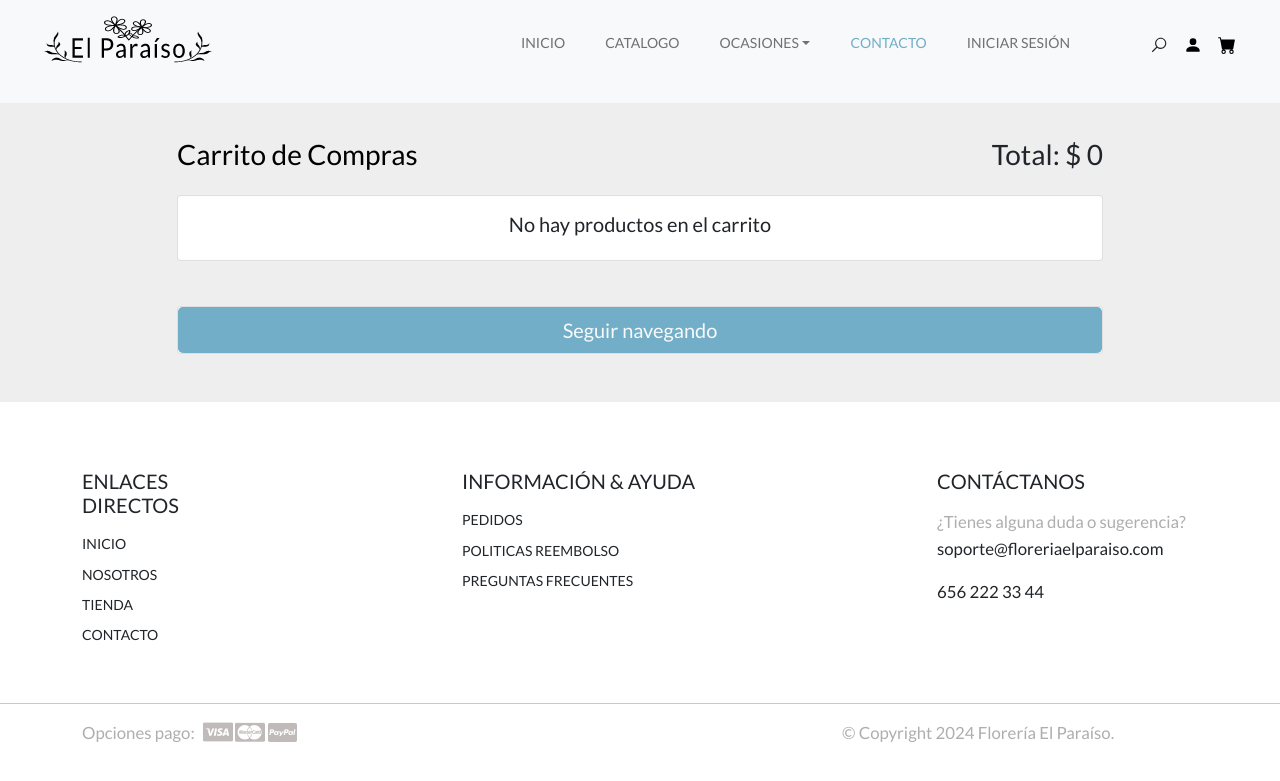
After one commit to F3lixI/proyectoTopicos, a Django app: page /shoppingCart in a window 1280 px wide. The commit adds this page. Shown: the top 781 px of the page. Run offline with Django 4.2, Linux system fonts and the light colour scheme; some libraries are stand-ins or nearby versions.

Commit message:
shopping cart

```diff
--- /dev/null
+++ b/Venta/templates/cart.html
@@ -0,0 +1,389 @@
+{% load static %}
+<!DOCTYPE html>
+<html>
+  <head>
+    <title>Florería</title>
+    <meta charset="utf-8">
+    <meta http-equiv="X-UA-Compatible" content="IE=edge">
+    <meta name="viewport" content="width=device-width, initial-scale=1.0">
+    <meta name="format-detection" content="telephone=no">
+    <meta name="apple-mobile-web-app-capable" content="yes">
+    <meta name="author" content="">
+    <meta name="keywords" content="">
+    <meta name="description" content="">
+    <link rel="stylesheet" type="text/css" href="{% static 'css/bootstrap.min.css' %}">
+    <link rel="stylesheet" type="text/css" href="{% static 'style.css' %}">
+    <link rel="stylesheet" href="https://cdn.jsdelivr.net/npm/swiper@9/swiper-bundle.min.css" />
+    <link rel="preconnect" href="https://fonts.googleapis.com">
+    <link rel="preconnect" href="https://fonts.gstatic.com" crossorigin>
+    <link href="https://fonts.googleapis.com/css2?family=Jost:wght@300;400;500&family=Lato:wght@300;400;700&display=swap" rel="stylesheet">
+    <!-- script
+    ================================================== -->
+    <script src="{% static 'js\modernizr.js' %}"></script>
+  </head>
+  <body data-bs-spy="scroll" data-bs-target="#navbar" data-bs-root-margin="0px 0px -40%" data-bs-smooth-scroll="true" tabindex="0">
+    <svg xmlns="http://www.w3.org/2000/svg" style="display: none;">
+      <symbol id="search" xmlns="http://www.w3.org/2000/svg" viewBox="0 0 32 32">
+        <title>Search</title>
+        <path fill="currentColor" d="M19 3C13.488 3 9 7.488 9 13c0 2.395.84 4.59 2.25 6.313L3.281 27.28l1.439 1.44l7.968-7.969A9.922 9.922 0 0 0 19 23c5.512 0 10-4.488 10-10S24.512 3 19 3zm0 2c4.43 0 8 3.57 8 8s-3.57 8-8 8s-8-3.57-8-8s3.57-8 8-8z" />
+      </symbol>
+      <symbol xmlns="http://www.w3.org/2000/svg" id="user" viewBox="0 0 16 16">
+        <path d="M3 14s-1 0-1-1 1-4 6-4 6 3 6 4-1 1-1 1H3Zm5-6a3 3 0 1 0 0-6 3 3 0 0 0 0 6Z" />
+      </symbol>
+      <symbol xmlns="http://www.w3.org/2000/svg" id="cart" viewBox="0 0 16 16">
+        <path d="M0 1.5A.5.5 0 0 1 .5 1H2a.5.5 0 0 1 .485.379L2.89 3H14.5a.5.5 0 0 1 .491.592l-1.5 8A.5.5 0 0 1 13 12H4a.5.5 0 0 1-.491-.408L2.01 3.607 1.61 2H.5a.5.5 0 0 1-.5-.5zM5 12a2 2 0 1 0 0 4 2 2 0 0 0 0-4zm7 0a2 2 0 1 0 0 4 2 2 0 0 0 0-4zm-7 1a1 1 0 1 1 0 2 1 1 0 0 1 0-2zm7 0a1 1 0 1 1 0 2 1 1 0 0 1 0-2z" />
+      </symbol>
+      <svg xmlns="http://www.w3.org/2000/svg" id="chevron-left" viewBox="0 0 16 16">
+        <path fill-rule="evenodd" d="M11.354 1.646a.5.5 0 0 1 0 .708L5.707 8l5.647 5.646a.5.5 0 0 1-.708.708l-6-6a.5.5 0 0 1 0-.708l6-6a.5.5 0 0 1 .708 0z" />
+      </svg>
+      <symbol xmlns="http://www.w3.org/2000/svg" id="chevron-right" viewBox="0 0 16 16">
+        <path fill-rule="evenodd" d="M4.646 1.646a.5.5 0 0 1 .708 0l6 6a.5.5 0 0 1 0 .708l-6 6a.5.5 0 0 1-.708-.708L10.293 8 4.646 2.354a.5.5 0 0 1 0-.708z" />
+      </symbol>
+      <symbol xmlns="http://www.w3.org/2000/svg" id="cart-outline" viewBox="0 0 16 16">
+        <path d="M0 1.5A.5.5 0 0 1 .5 1H2a.5.5 0 0 1 .485.379L2.89 3H14.5a.5.5 0 0 1 .49.598l-1 5a.5.5 0 0 1-.465.401l-9.397.472L4.415 11H13a.5.5 0 0 1 0 1H4a.5.5 0 0 1-.491-.408L2.01 3.607 1.61 2H.5a.5.5 0 0 1-.5-.5zM3.102 4l.84 4.479 9.144-.459L13.89 4H3.102zM5 12a2 2 0 1 0 0 4 2 2 0 0 0 0-4zm7 0a2 2 0 1 0 0 4 2 2 0 0 0 0-4zm-7 1a1 1 0 1 1 0 2 1 1 0 0 1 0-2zm7 0a1 1 0 1 1 0 2 1 1 0 0 1 0-2z" />
+      </symbol>
+      <symbol xmlns="http://www.w3.org/2000/svg" id="quality" viewBox="0 0 16 16">
+        <path d="M9.669.864 8 0 6.331.864l-1.858.282-.842 1.68-1.337 1.32L2.6 6l-.306 1.854 1.337 1.32.842 1.68 1.858.282L8 12l1.669-.864 1.858-.282.842-1.68 1.337-1.32L13.4 6l.306-1.854-1.337-1.32-.842-1.68L9.669.864zm1.196 1.193.684 1.365 1.086 1.072L12.387 6l.248 1.506-1.086 1.072-.684 1.365-1.51.229L8 10.874l-1.355-.702-1.51-.229-.684-1.365-1.086-1.072L3.614 6l-.25-1.506 1.087-1.072.684-1.365 1.51-.229L8 1.126l1.356.702 1.509.229z" />
+        <path d="M4 11.794V16l4-1 4 1v-4.206l-2.018.306L8 13.126 6.018 12.1 4 11.794z" />
+      </symbol>
+      <symbol xmlns="http://www.w3.org/2000/svg" id="price-tag" viewBox="0 0 16 16">
+        <path d="M6 4.5a1.5 1.5 0 1 1-3 0 1.5 1.5 0 0 1 3 0zm-1 0a.5.5 0 1 0-1 0 .5.5 0 0 0 1 0z" />
+        <path d="M2 1h4.586a1 1 0 0 1 .707.293l7 7a1 1 0 0 1 0 1.414l-4.586 4.586a1 1 0 0 1-1.414 0l-7-7A1 1 0 0 1 1 6.586V2a1 1 0 0 1 1-1zm0 5.586 7 7L13.586 9l-7-7H2v4.586z" />
+      </symbol>
+      <symbol xmlns="http://www.w3.org/2000/svg" id="shield-plus" viewBox="0 0 16 16">
+        <path d="M5.338 1.59a61.44 61.44 0 0 0-2.837.856.481.481 0 0 0-.328.39c-.554 4.157.726 7.19 2.253 9.188a10.725 10.725 0 0 0 2.287 2.233c.346.244.652.42.893.533.12.057.218.095.293.118a.55.55 0 0 0 .101.025.615.615 0 0 0 .1-.025c.076-.023.174-.061.294-.118.24-.113.547-.29.893-.533a10.726 10.726 0 0 0 2.287-2.233c1.527-1.997 2.807-5.031 2.253-9.188a.48.48 0 0 0-.328-.39c-.651-.213-1.75-.56-2.837-.855C9.552 1.29 8.531 1.067 8 1.067c-.53 0-1.552.223-2.662.524zM5.072.56C6.157.265 7.31 0 8 0s1.843.265 2.928.56c1.11.3 2.229.655 2.887.87a1.54 1.54 0 0 1 1.044 1.262c.596 4.477-.787 7.795-2.465 9.99a11.775 11.775 0 0 1-2.517 2.453 7.159 7.159 0 0 1-1.048.625c-.28.132-.581.24-.829.24s-.548-.108-.829-.24a7.158 7.158 0 0 1-1.048-.625 11.777 11.777 0 0 1-2.517-2.453C1.928 10.487.545 7.169 1.141 2.692A1.54 1.54 0 0 1 2.185 1.43 62.456 62.456 0 0 1 5.072.56z" />
+        <path d="M8 4.5a.5.5 0 0 1 .5.5v1.5H10a.5.5 0 0 1 0 1H8.5V9a.5.5 0 0 1-1 0V7.5H6a.5.5 0 0 1 0-1h1.5V5a.5.5 0 0 1 .5-.5z" />
+      </symbol>
+      <symbol xmlns="http://www.w3.org/2000/svg" id="star-fill" viewBox="0 0 16 16">
+        <path d="M3.612 15.443c-.386.198-.824-.149-.746-.592l.83-4.73L.173 6.765c-.329-.314-.158-.888.283-.95l4.898-.696L7.538.792c.197-.39.73-.39.927 0l2.184 4.327 4.898.696c.441.062.612.636.282.95l-3.522 3.356.83 4.73c.078.443-.36.79-.746.592L8 13.187l-4.389 2.256z" />
+      </symbol>
+      <symbol xmlns="http://www.w3.org/2000/svg" id="star-empty" viewBox="0 0 16 16">
+        <path d="M2.866 14.85c-.078.444.36.791.746.593l4.39-2.256 4.389 2.256c.386.198.824-.149.746-.592l-.83-4.73 3.522-3.356c.33-.314.16-.888-.282-.95l-4.898-.696L8.465.792a.513.513 0 0 0-.927 0L5.354 5.12l-4.898.696c-.441.062-.612.636-.283.95l3.523 3.356-.83 4.73zm4.905-2.767-3.686 1.894.694-3.957a.565.565 0 0 0-.163-.505L1.71 6.745l4.052-.576a.525.525 0 0 0 .393-.288L8 2.223l1.847 3.658a.525.525 0 0 0 .393.288l4.052.575-2.906 2.77a.565.565 0 0 0-.163.506l.694 3.957-3.686-1.894a.503.503 0 0 0-.461 0z" />
+      </symbol>
+      <symbol xmlns="http://www.w3.org/2000/svg" id="star-half" viewBox="0 0 16 16">
+        <path d="M5.354 5.119 7.538.792A.516.516 0 0 1 8 .5c.183 0 .366.097.465.292l2.184 4.327 4.898.696A.537.537 0 0 1 16 6.32a.548.548 0 0 1-.17.445l-3.523 3.356.83 4.73c.078.443-.36.79-.746.592L8 13.187l-4.389 2.256a.52.52 0 0 1-.146.05c-.342.06-.668-.254-.6-.642l.83-4.73L.173 6.765a.55.55 0 0 1-.172-.403.58.58 0 0 1 .085-.302.513.513 0 0 1 .37-.245l4.898-.696zM8 12.027a.5.5 0 0 1 .232.056l3.686 1.894-.694-3.957a.565.565 0 0 1 .162-.505l2.907-2.77-4.052-.576a.525.525 0 0 1-.393-.288L8.001 2.223 8 2.226v9.8z" />
+      </symbol>
+      <symbol xmlns="http://www.w3.org/2000/svg" id="quote" viewBox="0 0 24 24">
+        <path fill="currentColor" d="m15 17l2-4h-4V6h7v7l-2 4h-3Zm-9 0l2-4H4V6h7v7l-2 4H6Z" />
+      </symbol>
+      <symbol xmlns="http://www.w3.org/2000/svg" id="facebook" viewBox="0 0 24 24">
+        <path fill="currentColor" d="M9.198 21.5h4v-8.01h3.604l.396-3.98h-4V7.5a1 1 0 0 1 1-1h3v-4h-3a5 5 0 0 0-5 5v2.01h-2l-.396 3.98h2.396v8.01Z" />
+      </symbol>
+      <symbol xmlns="http://www.w3.org/2000/svg" id="youtube" viewBox="0 0 32 32">
+        <path fill="currentColor" d="M29.41 9.26a3.5 3.5 0 0 0-2.47-2.47C24.76 6.2 16 6.2 16 6.2s-8.76 0-10.94.59a3.5 3.5 0 0 0-2.47 2.47A36.13 36.13 0 0 0 2 16a36.13 36.13 0 0 0 .59 6.74a3.5 3.5 0 0 0 2.47 2.47c2.18.59 10.94.59 10.94.59s8.76 0 10.94-.59a3.5 3.5 0 0 0 2.47-2.47A36.13 36.13 0 0 0 30 16a36.13 36.13 0 0 0-.59-6.74ZM13.2 20.2v-8.4l7.27 4.2Z" />
+      </symbol>
+      <symbol xmlns="http://www.w3.org/2000/svg" id="twitter" viewBox="0 0 256 256">
+        <path fill="currentColor" d="m245.66 77.66l-29.9 29.9C209.72 177.58 150.67 232 80 232c-14.52 0-26.49-2.3-35.58-6.84c-7.33-3.67-10.33-7.6-11.08-8.72a8 8 0 0 1 3.85-11.93c.26-.1 24.24-9.31 39.47-26.84a110.93 110.93 0 0 1-21.88-24.2c-12.4-18.41-26.28-50.39-22-98.18a8 8 0 0 1 13.65-4.92c.35.35 33.28 33.1 73.54 43.72V88a47.87 47.87 0 0 1 14.36-34.3A46.87 46.87 0 0 1 168.1 40a48.66 48.66 0 0 1 41.47 24H240a8 8 0 0 1 5.66 13.66Z" />
+      </symbol>
+      <symbol xmlns="http://www.w3.org/2000/svg" id="instagram" viewBox="0 0 256 256">
+        <path fill="currentColor" d="M128 80a48 48 0 1 0 48 48a48.05 48.05 0 0 0-48-48Zm0 80a32 32 0 1 1 32-32a32 32 0 0 1-32 32Zm48-136H80a56.06 56.06 0 0 0-56 56v96a56.06 56.06 0 0 0 56 56h96a56.06 56.06 0 0 0 56-56V80a56.06 56.06 0 0 0-56-56Zm40 152a40 40 0 0 1-40 40H80a40 40 0 0 1-40-40V80a40 40 0 0 1 40-40h96a40 40 0 0 1 40 40ZM192 76a12 12 0 1 1-12-12a12 12 0 0 1 12 12Z" />
+      </symbol>
+      <symbol xmlns="http://www.w3.org/2000/svg" id="linkedin" viewBox="0 0 24 24">
+        <path fill="currentColor" d="M6.94 5a2 2 0 1 1-4-.002a2 2 0 0 1 4 .002zM7 8.48H3V21h4V8.48zm6.32 0H9.34V21h3.94v-6.57c0-3.66 4.77-4 4.77 0V21H22v-7.93c0-6.17-7.06-5.94-8.72-2.91l.04-1.68z" />
+      </symbol>
+      <symbol xmlns="http://www.w3.org/2000/svg" id="nav-icon" viewBox="0 0 16 16">
+        <path d="M14 10.5a.5.5 0 0 0-.5-.5h-3a.5.5 0 0 0 0 1h3a.5.5 0 0 0 .5-.5zm0-3a.5.5 0 0 0-.5-.5h-7a.5.5 0 0 0 0 1h7a.5.5 0 0 0 .5-.5zm0-3a.5.5 0 0 0-.5-.5h-11a.5.5 0 0 0 0 1h11a.5.5 0 0 0 .5-.5z" />
+      </symbol>
+      <symbol xmlns="http://www.w3.org/2000/svg" id="close" viewBox="0 0 16 16">
+        <path d="M2.146 2.854a.5.5 0 1 1 .708-.708L8 7.293l5.146-5.147a.5.5 0 0 1 .708.708L8.707 8l5.147 5.146a.5.5 0 0 1-.708.708L8 8.707l-5.146 5.147a.5.5 0 0 1-.708-.708L7.293 8 2.146 2.854Z" />
+      </symbol>
+      <symbol xmlns="http://www.w3.org/2000/svg" id="navbar-icon" viewBox="0 0 16 16">
+        <path d="M14 10.5a.5.5 0 0 0-.5-.5h-3a.5.5 0 0 0 0 1h3a.5.5 0 0 0 .5-.5zm0-3a.5.5 0 0 0-.5-.5h-7a.5.5 0 0 0 0 1h7a.5.5 0 0 0 .5-.5zm0-3a.5.5 0 0 0-.5-.5h-11a.5.5 0 0 0 0 1h11a.5.5 0 0 0 .5-.5z" />
+      </symbol>
+    </svg>
+
+    <div class="search-popup">
+        <div class="search-popup-container">
+
+          <form role="search" method="get" class="search-form" action="">
+            <input type="search" id="search-form" class="search-field" placeholder="Type and press enter" value="" name="s" />
+            <button type="submit" class="search-submit"><svg class="search"><use xlink:href="#search"></use></svg></button>
+          </form>
+
+          <h5 class="cat-list-title">Navega por categorias</h5>
+
+          <ul class="cat-list">
+            <li class="cat-list-item">
+              <a href="#" title="Mobile Phones">Rosas</a>
+            </li>
+            <li class="cat-list-item">
+              <a href="#" title="Smart Watches">Arreglos Florales</a>
+            </li>
+            <li class="cat-list-item">
+              <a href="#" title="Headphones">Plantas</a>
+            </li>
+            <li class="cat-list-item">
+              <a href="#" title="Accessories">Globos</a>
+            </li>
+            <li class="cat-list-item">
+              <a href="#" title="Monitors">Centros de Mesa</a>
+            </li>
+            <li class="cat-list-item">
+              <a href="#" title="Speakers">Arreglos Unilaterales</a>
+            </li>
+            <li class="cat-list-item">
+              <a href="#" title="Memory Cards">Canastas Frutales</a>
+            </li>
+          </ul>
+
+        </div>
+    </div>
+
+    <header id="header" class="site-header header-scrolled position-fixed text-black bg-light">
+      <nav id="header-nav" class="navbar navbar-expand-lg px-3 mb-3">
+        <div class="container-fluid">
+          <a class="navbar-brand" href="{% url 'index' %}">
+            <img src="{% static 'images\shop\main-logo.png' %}" class="logo">
+          </a>
+          <button class="navbar-toggler d-flex d-lg-none order-3 p-2" type="button" data-bs-toggle="offcanvas" data-bs-target="#bdNavbar" aria-controls="bdNavbar" aria-expanded="false" aria-label="Toggle navigation">
+            <svg class="navbar-icon">
+              <use xlink:href="#navbar-icon"></use>
+            </svg>
+          </button>
+          <div class="offcanvas offcanvas-end" tabindex="-1" id="bdNavbar" aria-labelledby="bdNavbarOffcanvasLabel">
+            <div class="offcanvas-header px-4 pb-0">
+              <a class="navbar-brand" href="{% url 'index' %}">
+                <img src="{% static 'images\shop\main-logo.png' %}" class="logo">
+              </a>
+              <button type="button" class="btn-close btn-close-black" data-bs-dismiss="offcanvas" aria-label="Close" data-bs-target="#bdNavbar"></button>
+            </div>
+            <div class="offcanvas-body">
+              <ul id="navbar" class="navbar-nav text-uppercase justify-content-end align-items-center flex-grow-1 pe-3">
+                <li class="nav-item">
+                  <a class="nav-link me-4 active" href="{% url 'index' %}">Inicio</a>
+                </li>
+                <li class="nav-item">
+                  <a class="nav-link me-4" href="{% url 'listProducts' %}">Catalogo</a>
+                </li>
+                <li class="nav-item dropdown">
+                  <a class="nav-link me-4 dropdown-toggle link-dark" data-bs-toggle="dropdown" href="#" role="button" aria-expanded="false">Ocasiones</a>
+                  <ul class="dropdown-menu">
+                    <li>
+                      <a href="about.html" class="dropdown-item">San Valentín</a>
+                    </li>
+                    <li>
+                      <a href="blog.html" class="dropdown-item">FeliZ Cumpleaños</a>
+                    </li>
+                    <li>
+                      <a href="shop.html" class="dropdown-item">Agradecimiento</a>
+                    </li>
+                    <li>
+                      <a href="cart.html" class="dropdown-item">Mejorate Pronto</a>
+                    </li>
+                    <li>
+                      <a href="checkout.html" class="dropdown-item">Funeral</a>
+                    </li>
+                  </ul>
+                </li>
+                <li class="nav-item">
+                  <a class="nav-link me-4" href="#footer">Contacto</a>
+                </li>
+                {% if user.is_authenticated %}
+                <li class="nav-item">
+                  <a class="nav-link me-4" href="{% url 'logout' %}">Cerrar Sesión</a>
+                </li>
+                {% else %}
+                <li class="nav-item">
+                  <a class="nav-link me-4" href="{% url 'login' %}">Iniciar Sesión</a>
+                {% endif %}
+                <li class="nav-item">
+                  <div class="user-items ps-5">
+                    <ul class="d-flex justify-content-end list-unstyled">
+                      <li class="search-item pe-3">
+                        <a href="#" class="search-button">
+                          <svg class="search">
+                            <use xlink:href="#search"></use>
+                          </svg>
+                        </a>
+                      </li>
+                      <li class="pe-3">
+                        <a href="#">
+                          <svg class="user">
+                            <use xlink:href="#user"></use>
+                          </svg>
+                        </a>
+                      </li>
+                      <li>
+                        <a href="cart.html">
+                          <svg class="cart">
+                            <use xlink:href="#cart"></use>
+                          </svg>
+                        </a>
+                      </li>
+                    </ul>
+                  </div>
+                </li>
+              </ul>
+            </div>
+          </div>
+        </div>
+      </nav>
+    </header>
+
+    <br><br><br><br>
+
+    <section class="h-100" style="background-color: #eee;">
+        <div class="container h-100 py-5">
+          <div class="row d-flex justify-content-center align-items-center h-100">
+            <div class="col-10">
+
+              <div class="d-flex justify-content-between align-items-center mb-4">
+                <h3 class="fw-normal mb-0 text-black">Carrito de Compras</h3>
+                <div>
+
+                        <h3 class="mb-0">Total: $ {{total}} </h3>
+
+                </div>
+              </div>
+
+              {% if flores %}
+              {% for flor in flores %}
+              <div class="card rounded-3 mb-4">
+                <div class="card-body p-4">
+                  <div class="row d-flex justify-content-between align-items-center">
+                    <div class="col-md-2 col-lg-2 col-xl-2">
+                      <img
+                        src="{{ flor.small_image }}"
+                        class="img-fluid rounded-3" alt="product image">
+                    </div>
+                    <div class="col-md-3 col-lg-3 col-xl-3">
+                      <p class="lead fw-normal mb-2">{{ flor.name }}</p>
+                    </div>
+                    <div class="col-md-3 col-lg-3 col-xl-2 d-flex">
+                      <button class="btn btn-link px-2"
+                        onclick="this.parentNode.querySelector('input[type=number]').stepDown()">
+                        <i class="fas fa-minus"></i>
+                      </button>
+
+                      <input id="form1" min="0" name="quantity" value="2" type="number"
+                        class="form-control form-control-sm" />
+
+                      <button class="btn btn-link px-2"
+                        onclick="this.parentNode.querySelector('input[type=number]').stepUp()">
+                        <i class="fas fa-plus"></i>
+                      </button>
+                    </div>
+                    <div class="col-md-3 col-lg-2 col-xl-2 offset-lg-1">
+                      <h5 class="mb-0">$ {{ flor.price }}</h5>
+                    </div>
+                    <div class="col-md-1 col-lg-1 col-xl-1 text-end">
+                      <a href="#!" class="text-danger"><i class="fas fa-trash fa-lg"></i></a>
+                    </div>
+                  </div>
+                </div>
+              </div>
+              {% endfor %}
+              <div class="card">
+                <button type="button" class="btn btn-primary btn-block btn-lg">Proceder al Pago</button>
+              </div>
+                {% else %}
+                <div class="card">
+                  <div class="card-body text-center">
+                    <h5 class="card-title ">No hay productos en el carrito</h5>
+                    </div>
+                </div>
+                <br><br>
+                <div class="card">
+                    <button type="button" class="btn btn-primary btn-block btn-lg">Seguir navegando</button>
+                  </div>
+                {% endif %}
+
+
+
+
+
+
+
+            </div>
+          </div>
+        </div>
+      </section>
+
+
+      <br><br><br>
+
+    <footer id="footer" class="overflow-hidden">
+      <div class="container">
+        <div class="row">
+          <div class="footer-top-area">
+            <div class="row d-flex flex-wrap justify-content-between">
+
+              <div class="col-lg-2 col-sm-6 pb-3">
+                <div class="footer-menu text-uppercase">
+                  <h5 class="widget-title pb-2">Enlaces directos</h5>
+                  <ul class="menu-list list-unstyled text-uppercase">
+                    <li class="menu-item pb-2">
+                      <a href="#">Inicio</a>
+                    </li>
+                    <li class="menu-item pb-2">
+                      <a href="#">Nosotros</a>
+                    </li>
+                    <li class="menu-item pb-2">
+                      <a href="#">Tienda</a>
+                    </li>
+                    <li class="menu-item pb-2">
+                      <a href="#">Contacto</a>
+                    </li>
+                  </ul>
+                </div>
+              </div>
+              <div class="col-lg-3 col-sm-6 pb-3">
+                <div class="footer-menu text-uppercase">
+                  <h5 class="widget-title pb-2">Información & Ayuda</h5>
+                  <ul class="menu-list list-unstyled">
+                    <li class="menu-item pb-2">
+                      <a href="#">Pedidos</a>
+                    </li>
+                    <li class="menu-item pb-2">
+                      <a href="#">Politicas reembolso</a>
+                    </li>
+                    <li class="menu-item pb-2">
+                      <a href="#">Preguntas Frecuentes</a>
+                    </li>
+                  </ul>
+                </div>
+              </div>
+              <div class="col-lg-3 col-sm-6 pb-3">
+                <div class="footer-menu contact-item">
+                  <h5 class="widget-title text-uppercase pb-2">Contáctanos</h5>
+                  <p>¿Tienes alguna duda o sugerencia? <a href="mailto:">soporte@floreriaelparaiso.com</a>
+                  </p>
+                  <p><a href="">656 222 33 44</a></p>
+                </div>
+              </div>
+            </div>
+          </div>
+        </div>
+      </div>
+      <hr>
+    </footer>
+    <div id="footer-bottom">
+      <div class="container">
+        <div class="row d-flex flex-wrap justify-content-between">
+
+          <div class="col-md-4 col-sm-6">
+            <div class="payment-method d-flex">
+              <p>Opciones pago:</p>
+              <div class="card-wrap ps-2">
+                <img src="{% static 'images/visa.jpg' %}" alt="visa">
+                <img src="{% static 'images/mastercard.jpg' %}" alt="mastercard">
+                <img src="{% static 'images/paypal.jpg' %}" alt="paypal">
+              </div>
+            </div>
+          </div>
+          <div class="col-md-4 col-sm-6">
+            <div class="copyright">
+              <p>© Copyright 2024 Florería El Paraíso.
+              </p>
+            </div>
+          </div>
+        </div>
+      </div>
+    </div>
+    <script src="{% static 'js/jquery-1.11.0.min.js' %}"></script>
+    <script src="https://cdn.jsdelivr.net/npm/swiper/swiper-bundle.min.js"></script>
+    <script type="text/javascript" src="{% static 'js/bootstrap.bundle.min.js' %}"></script>
+    <script type="text/javascript" src="{% static 'js/plugins.js '%}"></script>
+    <script type="text/javascript" src="{% static 'js/script.js' %}"></script>
+  </body>
+</html>
--- a/Venta/templates/listProducts.html
+++ b/Venta/templates/listProducts.html
@@ -334,7 +334,7 @@
                 </div>
                 <p class="card-text">{{ flor.name }}</p>
                 <div class="card-footer d-flex align-items-end pt-1 px-2 pb-0 mt-auto">
-                  <a href="#!" class="btn btn-primary btn-sm shadow-0 me-1">Añadir al Carrito</a>
+                  <a href="{% url 'addShoppingCart' pk=flor.id %}" class="btn btn-primary btn-sm shadow-0 me-1">Añadir al Carrito</a>
                   <a href="{% url 'singleProduct' pk=flor.id %}" class="btn btn-secondary btn-sm shadow-0 me-1">Ver detalles</a>
 
                 </div>
--- a/Venta/urls.py
+++ b/Venta/urls.py
@@ -11,4 +11,6 @@ urlpatterns = [
     path('logout', views.cerrarSesion, name='logout'),
     path('buscar', views.search, name='search'),
     path('listProducts/<str:category>/', views.listProductsCategory, name='listProductsCategory'),
+    path('shoppingCart', views.seeShoppingCart, name='shoppingCart'),
+    path('addShoppingCart/<int:pk>/', views.addShoppingCart, name='addShoppingCart'),
 ]
--- a/Venta/views.py
+++ b/Venta/views.py
@@ -134,3 +134,24 @@ def listProductsCategory(request, category):
 
 
         return render(request, 'listProducts.html', {'form': form, 'flores': flores, 'orden': orden})
+
+
+def seeShoppingCart(request):
+    carrito = request.session.get('carrito', {})
+
+    flores = Flores.objects.filter(id__in=carrito.keys())
+
+    total = sum(flor.price * carrito[str(flor.id)] for flor in flores)
+
+    print(flores)
+
+    return render(request, 'cart.html', {'flores': flores, 'total': total})
+
+def addShoppingCart(request, pk):
+
+    carrito = request.session.get('carrito', {})
+
+    carrito[pk] = carrito.get(pk, 0) + 1
+    request.session['carrito'] = carrito
+
+    return redirect('shoppingCart')
```
Also changed, not shown: Venta/templates/checkout.html (added, +274 -0 lines), db.sqlite3.
